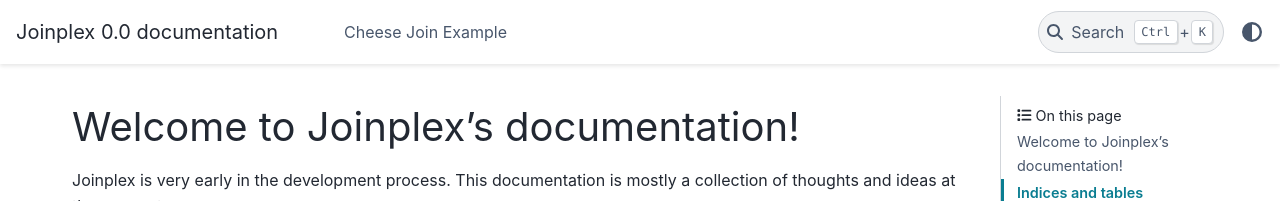
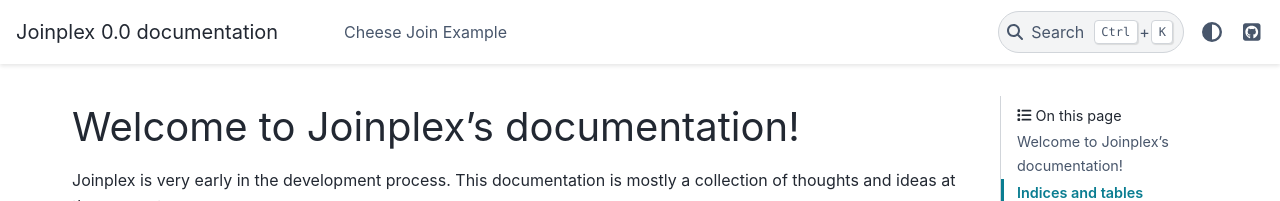
Before and after one commit to joinplex-dev/joinplex, a Sphinx documentation site: the page built from doc/source/index.rst, in a window 1280 px wide. Shown: the top 201 px of the page. Built offline with Sphinx 7.4.7 and the PyData theme 0.15.4, drawn with Linux system fonts in a browser that asks for light colours.

```diff
--- a/doc/source/conf.py
+++ b/doc/source/conf.py
@@ -40,6 +40,9 @@ exclude_patterns = []
 # https://www.sphinx-doc.org/en/master/usage/configuration.html#options-for-html-output
 
 html_theme = "pydata_sphinx_theme"
+html_theme_options = {
+    "github_url": "https://github.com/joinplex-dev/joinplex",
+}
 html_static_path = ["_static"]
 
 
```
